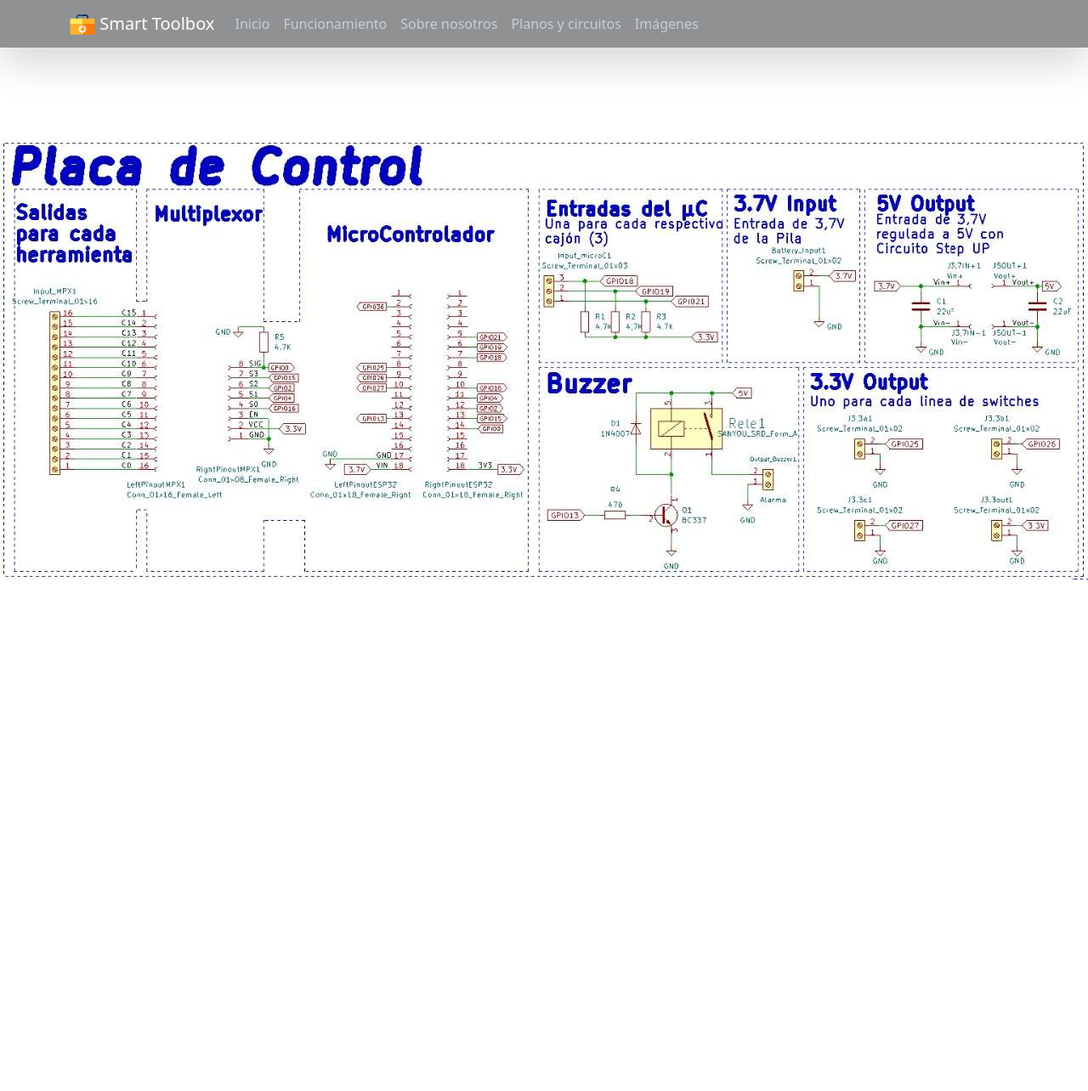
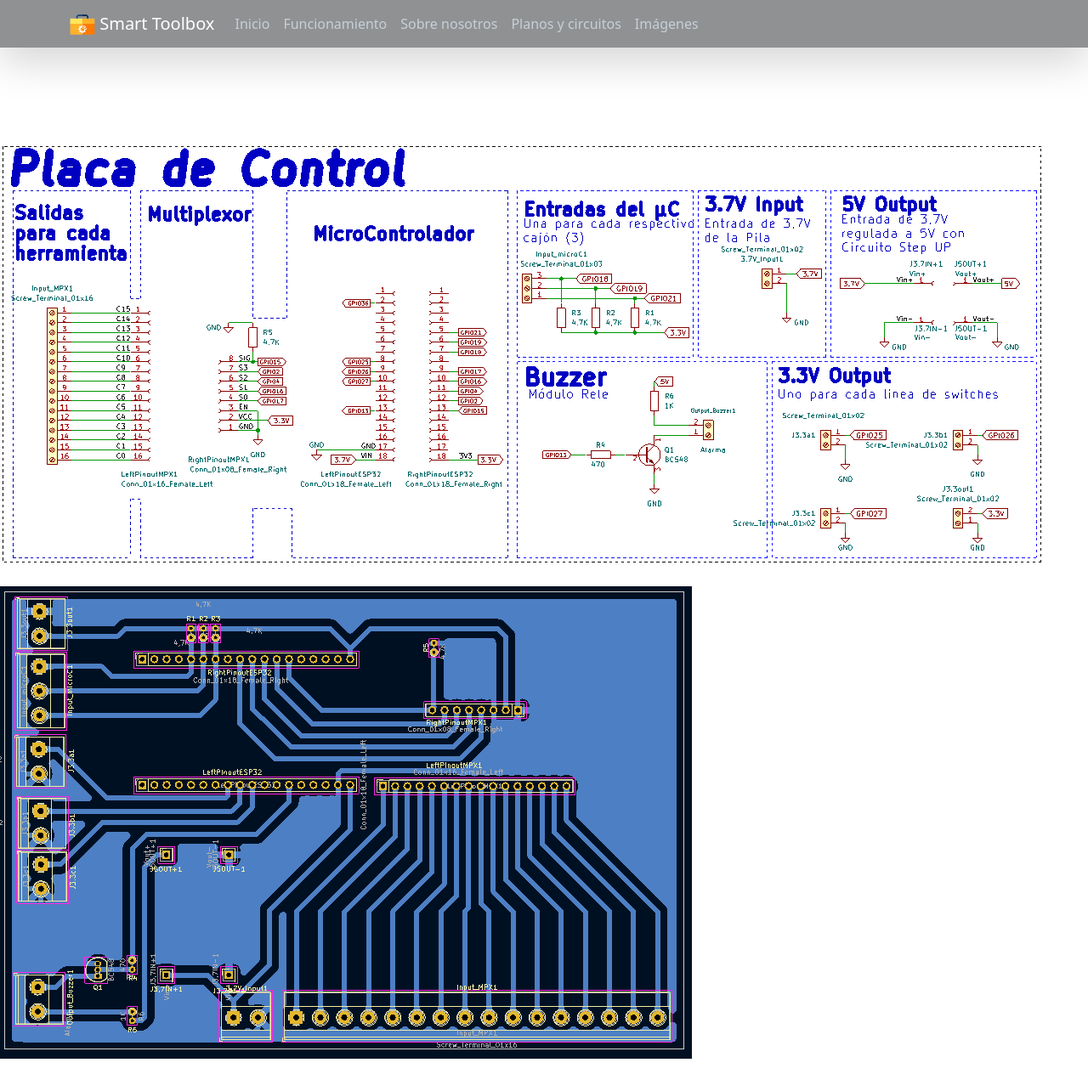
Before and after one commit to impatrq/smart_toolbox, a Next.js app in the folder pagina-web/: page /circuitos in a window 1280 px wide. Shown: the top 1284 px of the page at 85% size. Before the commit the page ends 1240 px from the top, so only its background shows below. Built offline with nearby package versions, Linux system fonts and the light colour scheme.

Commit message:
chore: cambiar pagina de circuitos

```diff
--- a/pagina-web/pages/circuitos.tsx
+++ b/pagina-web/pages/circuitos.tsx
@@ -14,7 +14,8 @@ const circuitos: NextPage = () => {
         <h4 className="text-center mb-7 text-white text-2xl">
           Placa principal
         </h4>
-        <img className="rounded-lg img-fluid" src={"/circuito.jpg"} />
+        <img className="rounded-lg img-fluid" src={"/circuito.png"} />
+        <img className="rounded-lg img-fluid mt-3" src={"/pcb.png"} />
         <h3 className="prose text-xl text-white mt-7">
           La placa de control principal está compuesta por:
           <ul className="mt-2 mb-4">
@@ -22,7 +23,7 @@ const circuitos: NextPage = () => {
             <li className="my-1">Un multiplexor 74HC4067</li>
             <li className="my-1">Borneras para los componentes externos</li>
             <li className="my-1">Una fuente step-up mt3608</li>
-            <li className="my-1">Un módulo de relé de 5V</li>
+            <li className="my-1">Un transistor BJT</li>
             <li className="my-1">Resistencias varias</li>
           </ul>
           Fuera de la la placa de control principal se encuentran:
```
Also changed, not shown: pagina-web/public/circuito.png (added), pagina-web/public/pcb.png (added).
